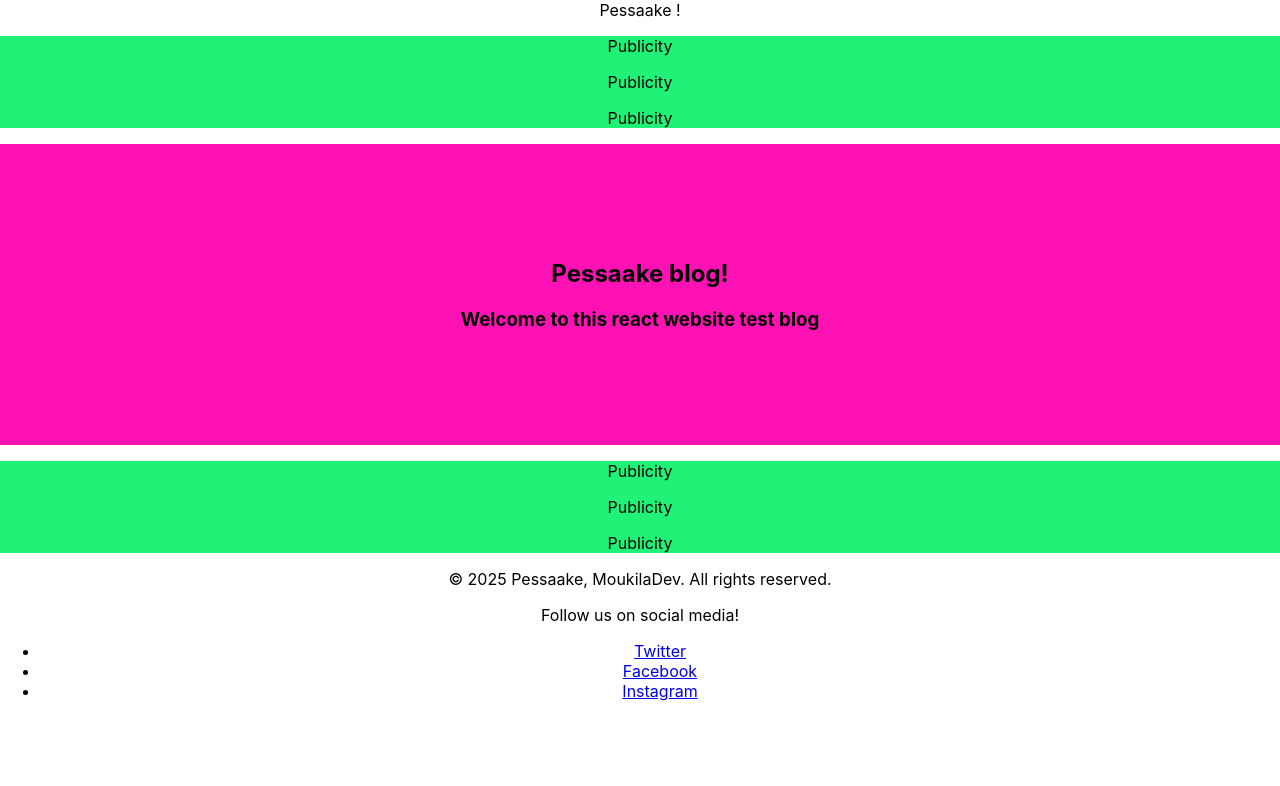
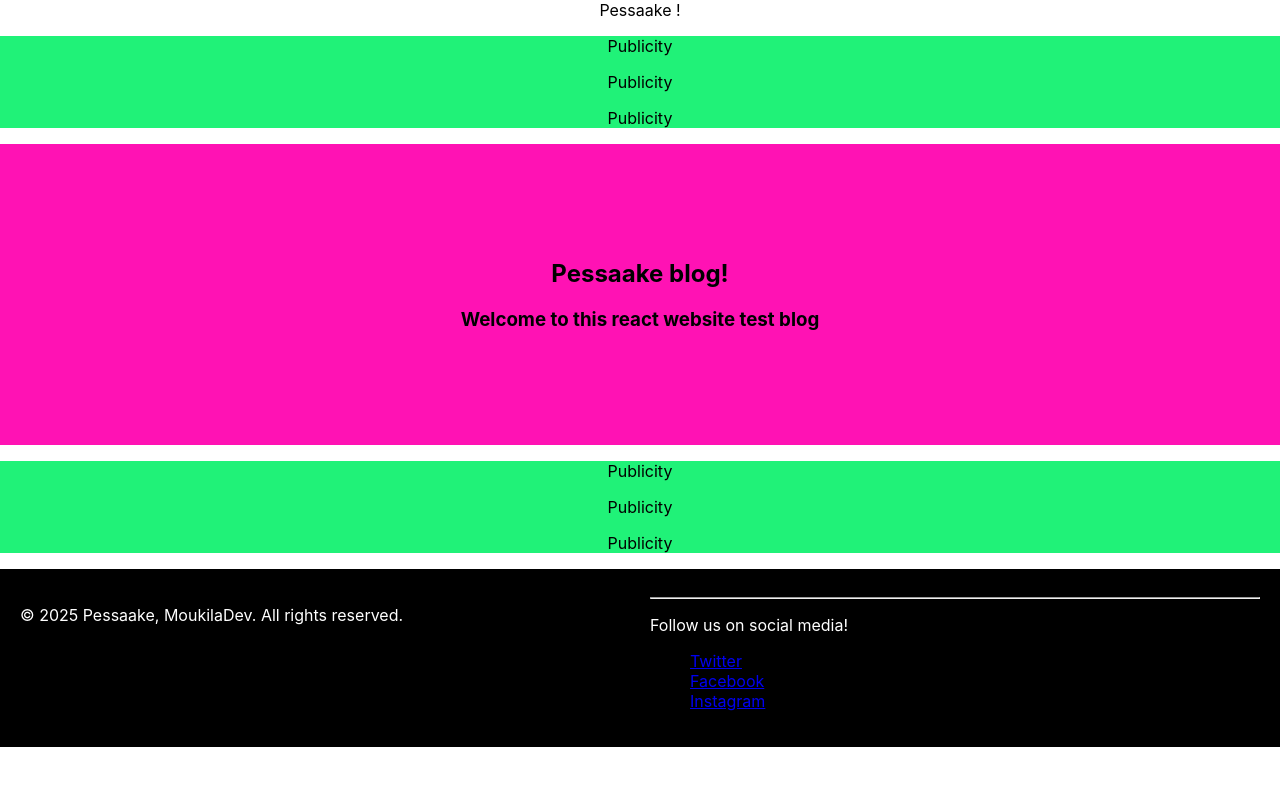
Before and after one commit to MoukilaDev/pussaake-blog, a React (Create React App) app: page / in a window 1280 px wide. Shown: the top 786 px of the page. Built offline with nearby package versions, Linux system fonts and the light colour scheme.

Commit message:
blog skeleton - footer updated

```diff
--- a/src/App.css
+++ b/src/App.css
@@ -32,7 +32,16 @@
   background-color: rgb(255, 18, 180);
   text-align: center;
   padding : 95px;
+}
 
+.footer {
+  Display:grid;
+  grid-template-columns:2fr 2fr;
+  gap:20px;
+  padding: 20px;
+  background-color:rgb(0, 0, 0);
+  color:rgb(255, 255, 255);
+  text-align: left;
 }
 
 
--- a/src/components/Footer.jsx
+++ b/src/components/Footer.jsx
@@ -1,14 +1,20 @@
 const Footer = ()=>{
     return(
         <div className="footer">
+            <div className="left-foot">
                 <p>© 2025 Pessaake, MoukilaDev. All rights reserved.</p>
+            </div>
+
+            <div className="rigth-foot">
+            <hr/>
                 <p>Follow us on social media!</p>
-            <ul className="social-links">
+                <ul className="social-links" type="none">
                     <li><a href="https://twitter.com/pessaake">Twitter</a></li>
                     <li><a href="https://facebook.com/pessaake">Facebook</a></li>
                     <li><a href="https://instagram.com/pessaake">Instagram</a></li>
                 </ul>
             </div>
+        </div>
     );
 }
 export default Footer;
```
Lines whose indentation alone changed are shown as unchanged.
